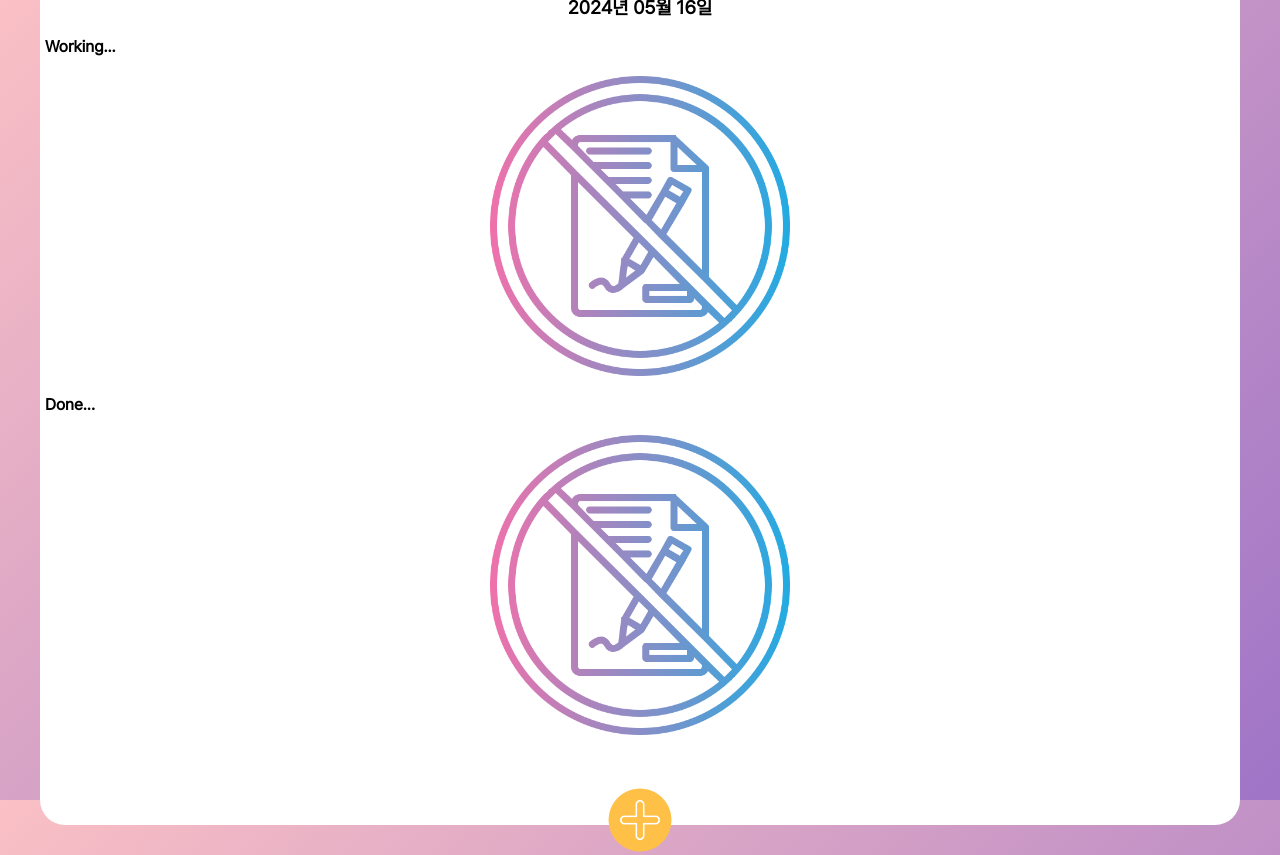
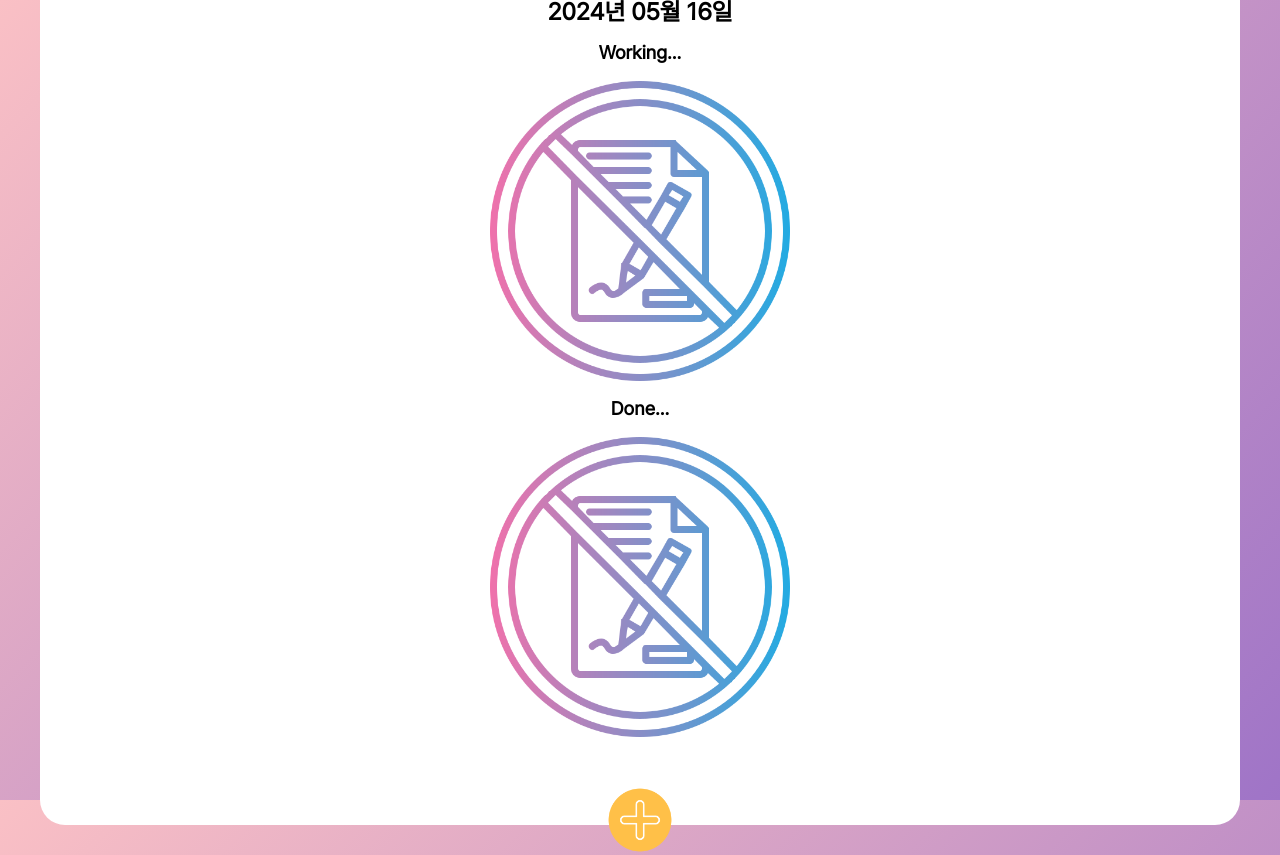
Before and after one commit to leeejin/todolist, a React (Vite) app: page / in a window 1280 px wide. Built offline with nearby package versions, Linux system fonts and the light colour scheme.

Commit message:
TodoItem TodoList 재정의

```diff
--- a/src/App.css
+++ b/src/App.css
@@ -35,6 +35,7 @@ button {
 div {
   box-sizing: border-box;
 }
+h2,
 h3 {
   text-align: center;
 }
--- a/src/App.jsx
+++ b/src/App.jsx
@@ -3,7 +3,7 @@ import "./App.css";
 import "./styles/color.css";
 import "./styles/main.css";
 import Layout from "./templates/Layout";
-const Home = React.lazy(() => import("./components/todo/Todo"));
+const Home = React.lazy(() => import("./components/todo/TodoContainer"));
 function Loading() {
   return <div>Loading...</div>;
 }
--- a/src/components/todo/Todo.jsx
+++ /dev/null
@@ -1,126 +0,0 @@
-import PropTypes from "prop-types";
-import { useState } from "react";
-import addIcon from "../../styles/images/add-icon.png";
-import checkIcon from "../../styles/images/check-icon.png";
-import deleteIcon from "../../styles/images/delete-icon.png";
-import noData from "../../styles/images/noData.png";
-import { handleChangeFormatDate } from "../../util/constants";
-import Alert from "../alert/Alert";
-import TodoForm from "./TodoForm/TodoForm";
-
-/** 메인함수 */
-const Todo = () => {
-  const [lists, setList] = useState([]); //데이터 넣는 리스트
-
-  const [modal, setModal] = useState(false); // 모달 on/off
-  const [alert, setAlerts] = useState({ isVisible: false, message: "" }); //alert창 on/off
-
-  const workinglists = lists.filter((item) => !item.isDone);
-  const donelists = lists.filter((item) => item.isDone);
-  /** 모달 on/off 함수 */
-  const handleModalOpen = () => setModal((prev) => !prev);
-
-  /** 리스트 done 함수 */
-  const handleListDone = (id) => {
-    const updatedList = lists.map((item) =>
-      item.id === id ? { ...item, isDone: true } : item
-    );
-    const isDoneCount = updatedList.filter((item) => item.isDone).length;
-    if (isDoneCount > 20) {
-      setAlerts((prev) => ({
-        ...prev,
-        isVisible: !prev.isVisible,
-        message: "완료한 리스트를 지워주세요",
-      }));
-      return;
-    }
-    setList(updatedList);
-  };
-  /** 리스트 삭제 함수 */
-  const handleListDelete = (id) =>
-    setList(lists.filter((item) => item.id !== id));
-
-  return (
-    <>
-      {alert.isVisible && <Alert message={alert.message} />}
-
-      {modal && <TodoForm handleModalOpen={handleModalOpen} list={lists} />}
-      <div className="card">
-        <h3>{handleChangeFormatDate()}</h3>
-        <h4>Working...</h4>
-        <div className="card-sub">
-          {workinglists.length ? (
-            workinglists.map((item) => (
-              <ListItem
-                item={item}
-                key={item.id}
-                handleListDone={handleListDone}
-                handleListDelete={handleListDelete}
-              />
-            ))
-          ) : (
-            <div className="d-flex">
-              <img src={noData} width={"300px"} />
-            </div>
-          )}
-          <div style={{ clear: "both" }} />
-        </div>
-        <h4>Done...</h4>
-        <div className="card-sub">
-          {donelists.length ? (
-            donelists.map((item) => (
-              <ListItem
-                item={item}
-                key={item.id}
-                handleListDone={handleListDone}
-                handleListDelete={handleListDelete}
-              />
-            ))
-          ) : (
-            <div className="d-flex">
-              <img src={noData} width={"300px"} />
-            </div>
-          )}
-          <div style={{ clear: "both" }} />
-        </div>
-        <img
-          className="icon"
-          src={addIcon}
-          onClick={handleModalOpen}
-          width={"70px"}
-        />
-      </div>
-    </>
-  );
-};
-
-const ListItem = ({ item, handleListDone, handleListDelete }) => {
-  return (
-    <div className="card-items">
-      <h5 className="list-title">{item.title}</h5>
-      <p className="list-content">{item.content}</p>
-      <div>
-        {!item.isDone && (
-          <img
-            src={checkIcon}
-            onClick={() => handleListDone(item.id)}
-            width={"30px"}
-          />
-        )}
-        <img
-          src={deleteIcon}
-          onClick={() => handleListDelete(item.id)}
-          width={"30px"}
-        />
-      </div>
-    </div>
-  );
-};
-
-ListItem.propTypes = {
-  item: PropTypes.object.isRequired,
-  handleListDone: PropTypes.func.isRequired,
-  handleListDelete: PropTypes.func.isRequired,
-};
-
-export default Todo;
--- /dev/null
+++ b/src/components/todo/TodoContainer.jsx
@@ -0,0 +1,69 @@
+import { useState } from "react";
+import addIcon from "../../styles/images/add-icon.png";
+import { handleChangeFormatDate } from "../../util/constants";
+import Alert from "../alert/Alert";
+import TodoForm from "./TodoForm/TodoForm";
+import TodoList from "./TodoList";
+/** 메인함수 */
+const Todo = () => {
+  const [lists, setList] = useState([]); //데이터 넣는 리스트
+
+  const [modal, setModal] = useState(false); // 모달 on/off
+  const [alert, setAlerts] = useState({ isVisible: false, message: "" }); //alert창 on/off
+
+  const workinglists = lists.filter((item) => !item.isDone);
+  const donelists = lists.filter((item) => item.isDone);
+  /** 모달 on/off 함수 */
+  const handleModalOpen = () => setModal((prev) => !prev);
+
+  /** 리스트 done 함수 */
+  const handleListDone = (id) => {
+    const updatedList = lists.map((item) =>
+      item.id === id ? { ...item, isDone: true } : item
+    );
+    const isDoneCount = updatedList.filter((item) => item.isDone).length;
+    if (isDoneCount > 15) {
+      setAlerts((prev) => ({
+        ...prev,
+        isVisible: !prev.isVisible,
+        message: "완료한 리스트를 지워주세요",
+      }));
+      return;
+    }
+    setList(updatedList);
+  };
+  /** 리스트 삭제 함수 */
+  const handleListDelete = (id) =>
+    setList(lists.filter((item) => item.id !== id));
+
+  return (
+    <>
+      {alert.isVisible && <Alert message={alert.message} />}
+
+      {modal && <TodoForm handleModalOpen={handleModalOpen} list={lists} />}
+      <div className="card">
+        <h2>{handleChangeFormatDate()}</h2>
+        <h3>Working...</h3>
+        <TodoList
+          item={workinglists}
+          handleListDelete={handleListDelete}
+          handleListDone={handleListDone}
+        />
+        <h3>Done...</h3>
+        <TodoList
+          item={donelists}
+          handleListDelete={handleListDelete}
+          handleListDone={handleListDone}
+        />
+        <img
+          className="icon"
+          src={addIcon}
+          onClick={handleModalOpen}
+          width={"70px"}
+        />
+      </div>
+    </>
+  );
+};
+
+export default Todo;
--- a/src/components/todo/TodoForm/TodoForm.jsx
+++ b/src/components/todo/TodoForm/TodoForm.jsx
@@ -25,11 +25,11 @@ const Modal = ({ handleModalOpen, list }) => {
       content: content.length > 20 || !content.trim(),
     };
     const isNotDoneCount = list.filter((item) => !item.isDone).length;
-    if (error.title || error.content || isNotDoneCount >= 20) {
+    if (error.title || error.content || isNotDoneCount >= 15) {
       let message = "";
       if (error.title) message = "20자 이내의 제목을 입력해주세요";
       else if (error.content) message = "20자 이내의 내용을 입력해주세요";
-      else message = "데이터는 20개 이상 저장 못해요";
+      else message = "데이터는 15개 이상 저장 못해요";
 
       setAlerts((prev) => ({
         ...prev,
--- /dev/null
+++ b/src/components/todo/TodoItem.jsx
@@ -0,0 +1,33 @@
+import PropTypes from "prop-types";
+import checkIcon from "../../styles/images/check-icon.png";
+import deleteIcon from "../../styles/images/delete-icon.png";
+const TodoItem = ({ item, handleListDone, handleListDelete }) => {
+  return (
+    <div className="card-items">
+      <h5 className="list-title">{item.title}</h5>
+      <p className="list-content">{item.content}</p>
+      <div>
+        {!item.isDone && (
+          <img
+            src={checkIcon}
+            onClick={() => handleListDone(item.id)}
+            width={"30px"}
+          />
+        )}
+        <img
+          src={deleteIcon}
+          onClick={() => handleListDelete(item.id)}
+          width={"30px"}
+        />
+      </div>
+    </div>
+  );
+};
+
+TodoItem.propTypes = {
+  item: PropTypes.object.isRequired,
+  handleListDone: PropTypes.func.isRequired,
+  handleListDelete: PropTypes.func.isRequired,
+};
+
+export default TodoItem;
--- /dev/null
+++ b/src/components/todo/TodoList.jsx
@@ -0,0 +1,31 @@
+import PropTypes from "prop-types";
+import noData from "../../styles/images/noData.png";
+import TodoItem from "./TodoItem";
+const TodoList = ({ item, handleListDone, handleListDelete }) => {
+  return (
+    <div className="card-sub">
+      {item.length ? (
+        item.map((item) => (
+          <TodoItem
+            item={item}
+            key={item.id}
+            handleListDone={handleListDone}
+            handleListDelete={handleListDelete}
+          />
+        ))
+      ) : (
+        <div className="d-flex">
+          <img src={noData} width={"300px"} />
+        </div>
+      )}
+      <div style={{ clear: "both" }} />
+    </div>
+  );
+};
+TodoList.propTypes = {
+  item: PropTypes.array.isRequired,
+  handleListDone: PropTypes.func.isRequired,
+  handleListDelete: PropTypes.func.isRequired,
+};
+
+export default TodoList;
--- a/src/styles/main.css
+++ b/src/styles/main.css
@@ -33,7 +33,7 @@
 
 .card-items {
   float: left;
-  width: 10%;
+  width: 20%;
   padding: 5px;
   text-align: center;
   img {
```
